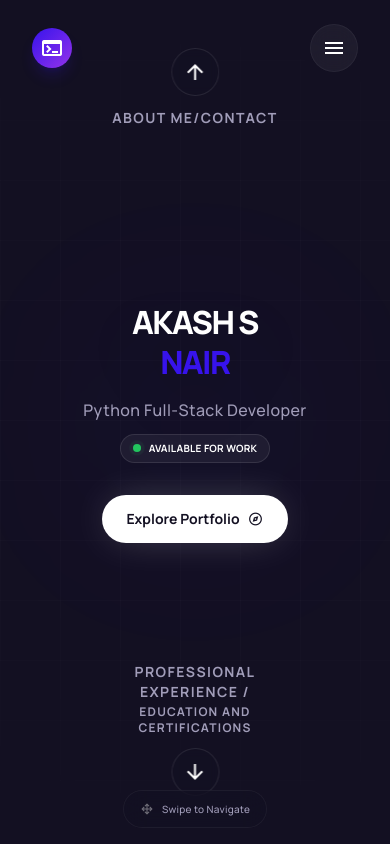
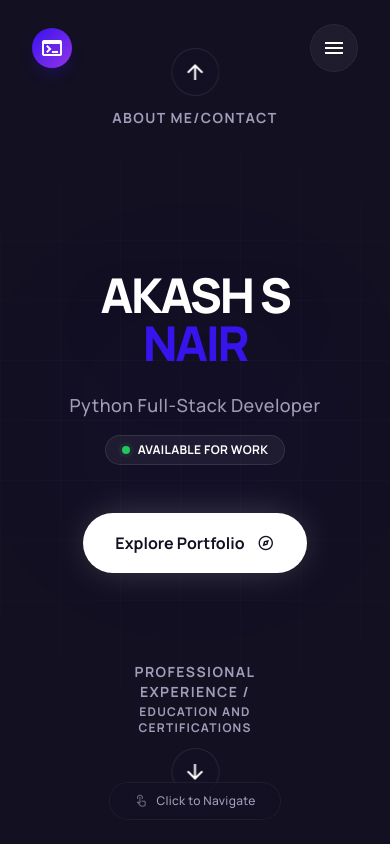
Before and after one commit to astradevop/PORTFOLIO, a React (Vite) app: page / in a window 390 px wide. Built offline with nearby package versions, Linux system fonts and the light colour scheme.

Commit message:
feat: Complete portfolio customization with Akash's information - Updated all pages with actual resume content - Removed drag/swipe navigation, kept click-only - Added real tech logos to Tools page

```diff
--- a/index.html
+++ b/index.html
@@ -4,7 +4,7 @@
 <head>
   <meta charset="UTF-8" />
   <link rel="icon" type="image/svg+xml" href="/vite.svg" />
-  <meta name="viewport" content="width=device-width, initial-scale=1.0, maximum-scale=1.0, user-scalable=no" />
+  <meta name="viewport" content="width=device-width, initial-scale=1.0" />
   <title>Portfolio - Akash S Nair</title>
 
   <!-- Google Fonts -->
@@ -91,36 +91,10 @@
       scrollbar-width: none;
     }
 
-    /* Touch-friendly minimum sizes */
-    button,
-    a {
-      min-height: 44px;
-      min-width: 44px;
-      touch-action: manipulation;
-    }
-
     /* Prevent text selection during drag */
-    .select-none-drag {
-      -webkit-user-select: none;
-      -moz-user-select: none;
-      -ms-user-select: none;
-      user-select: none;
-      -webkit-touch-callout: none;
-    }
-
-    /* Mobile optimizations */
-    @media (max-width: 640px) {
-      body {
-        font-size: 14px;
-      }
-
-      h1 {
-        font-size: 2rem !important;
-      }
-
-      h2 {
-        font-size: 1.5rem !important;
-      }
+    .dragging * {
+      user-select: none !important;
+      -webkit-user-select: none !important;
     }
   </style>
 </head>
--- a/src/pages/CentralHub.jsx
+++ b/src/pages/CentralHub.jsx
@@ -1,55 +1,11 @@
 import { useNavigate } from 'react-router-dom';
-import { useDragNavigation } from '../hooks/useDragNavigation';
 
 export default function CentralHub() {
     const navigate = useNavigate();
 
-    // Enable drag/swipe/keyboard navigation with visual feedback
-    const { dragOffset, isDragging, dragDirection } = useDragNavigation({
-        up: '/about',
-        down: '/experience',
-        left: '/tools',
-        right: '/projects'
-    });
-
-    const getPageLabel = () => {
-        switch (dragDirection) {
-            case 'up': return 'ABOUT ME';
-            case 'down': return 'EXPERIENCE';
-            case 'left': return 'TOOLS';
-            case 'right': return 'PROJECTS';
-            default: return null;
-        }
-    };
-
     return (
-        <div
-            className="bg-background-dark text-white font-display overflow-hidden h-screen w-screen selection:bg-primary selection:text-white relative select-none"
-            style={{
-                transform: `translate(${dragOffset.x}px, ${dragOffset.y}px)`,
-                transition: isDragging ? 'none' : 'transform 0.3s ease-out',
-                touchAction: 'none',
-                userSelect: 'none',
-                WebkitUserSelect: 'none'
-            }}
+        <div className="bg-background-dark text-white font-display overflow-hidden h-screen w-screen selection:bg-primary selection:text-white relative"
         >
-            {/* Drag Indicator Overlay */}
-            {isDragging && dragDirection && (
-                <div className="fixed inset-0 z-50 flex items-center justify-center pointer-events-none">
-                    <div className="bg-primary/20 backdrop-blur-md border border-primary/50 px-8 py-6 rounded-2xl shadow-2xl animate-pulse">
-                        <div className="flex flex-col items-center gap-3">
-                            <span className="material-symbols-outlined text-6xl text-primary">
-                                {dragDirection === 'up' && 'arrow_upward'}
-                                {dragDirection === 'down' && 'arrow_downward'}
-                                {dragDirection === 'left' && 'arrow_back'}
-                                {dragDirection === 'right' && 'arrow_forward'}
-                            </span>
-                            <p className="text-white text-2xl font-bold tracking-wider">{getPageLabel()}</p>
-                            <p className="text-white/70 text-sm">Release to navigate</p>
-                        </div>
-                    </div>
-                </div>
-            )}
 
             {/* Background Grid Pattern */}
             <div className="fixed inset-0 pointer-events-none z-0">
@@ -140,42 +96,39 @@ export default function CentralHub() {
                     </div>
 
                     {/* Center Content */}
-                    <div className="relative z-20 flex flex-col items-center justify-center text-center max-w-4xl mx-auto animate-fade-in px-4">
+                    <div className="relative z-20 flex flex-col items-center justify-center text-center max-w-4xl mx-auto animate-fade-in">
                         <div className="absolute -inset-10 border border-primary/20 rounded-full w-[120%] h-[150%] left-[-10%] top-[-25%] animate-pulse-slow pointer-events-none hidden md:block"></div>
-                        <h1 className="text-4xl sm:text-5xl md:text-6xl lg:text-8xl font-black tracking-tighter text-white mb-4 md:mb-6 drop-shadow-2xl relative leading-tight">
+                        <h1 className="text-5xl md:text-8xl font-black tracking-tighter text-white mb-6 drop-shadow-2xl relative">
                             AKASH S
                             <span className="text-primary block md:inline"> NAIR</span>
                         </h1>
-                        <div className="flex flex-col md:flex-row items-center gap-3 md:gap-8">
-                            <p className="text-base sm:text-lg md:text-xl font-medium tracking-wide text-[#a19db9]">
+                        <div className="flex flex-col md:flex-row items-center gap-4 md:gap-8">
+                            <p className="text-[#a19db9] text-lg md:text-xl font-medium tracking-wide">
                                 Python Full-Stack Developer
                             </p>
                             <div className="hidden md:block w-px h-6 bg-white/20"></div>
-                            <div className="flex items-center gap-2 px-3 md:px-4 py-1.5 rounded-full bg-white/5 border border-white/10">
+                            <div className="flex items-center gap-2 px-4 py-1.5 rounded-full bg-white/5 border border-white/10">
                                 <span className="relative flex h-2 w-2">
                                     <span className="animate-ping absolute inline-flex h-full w-full rounded-full bg-green-400 opacity-75"></span>
                                     <span className="relative inline-flex rounded-full h-2 w-2 bg-green-500"></span>
                                 </span>
-                                <span className="text-[10px] sm:text-xs font-bold text-white tracking-wide uppercase">Available for work</span>
+                                <span className="text-xs font-bold text-white tracking-wide uppercase">Available for work</span>
                             </div>
                         </div>
-                        <div className="mt-8 md:mt-12">
-                            <button className="group relative flex items-center justify-center gap-2 md:gap-3 bg-white text-background-dark hover:bg-gray-200 px-6 md:px-8 py-3 md:py-4 rounded-full font-bold text-sm md:text-base transition-all hover:scale-105 shadow-[0_0_40px_-10px_rgba(255,255,255,0.3)] active:scale-95">
+                        <div className="mt-12">
+                            <button className="group relative flex items-center justify-center gap-3 bg-white text-background-dark hover:bg-gray-200 px-8 py-4 rounded-full font-bold text-base transition-all hover:scale-105 shadow-[0_0_40px_-10px_rgba(255,255,255,0.3)]">
                                 <span>Explore Portfolio</span>
-                                <span className="material-symbols-outlined text-base md:text-lg transition-transform group-hover:rotate-45">explore</span>
+                                <span className="material-symbols-outlined text-lg transition-transform group-hover:rotate-45">explore</span>
                             </button>
                         </div>
                     </div>
                 </main>
 
                 {/* Footer */}
-                <footer className="absolute bottom-4 md:bottom-6 w-full flex justify-center pointer-events-none z-0 px-4">
-                    <div className="flex items-center gap-2 px-4 md:px-6 py-2 rounded-full bg-[#131022]/50 backdrop-blur-md border border-white/5">
-                        <span className="material-symbols-outlined text-white/40 text-sm">drag_pan</span>
-                        <p className="text-[#a19db9] text-[10px] md:text-xs font-medium tracking-wide">
-                            <span className="hidden sm:inline">Drag, Swipe, or use Arrow Keys to Navigate</span>
-                            <span className="sm:hidden">Swipe to Navigate</span>
-                        </p>
+                <footer className="absolute bottom-6 w-full flex justify-center pointer-events-none z-0">
+                    <div className="flex items-center gap-2 px-6 py-2 rounded-full bg-[#131022]/50 backdrop-blur-md border border-white/5">
+                        <span className="material-symbols-outlined text-white/40 text-sm">touch_app</span>
+                        <p className="text-[#a19db9] text-xs font-medium tracking-wide">Click to Navigate</p>
                     </div>
                 </footer>
             </div>
```
Also changed, not shown: src/hooks/useDragNavigation.js (+28 -47 lines).
